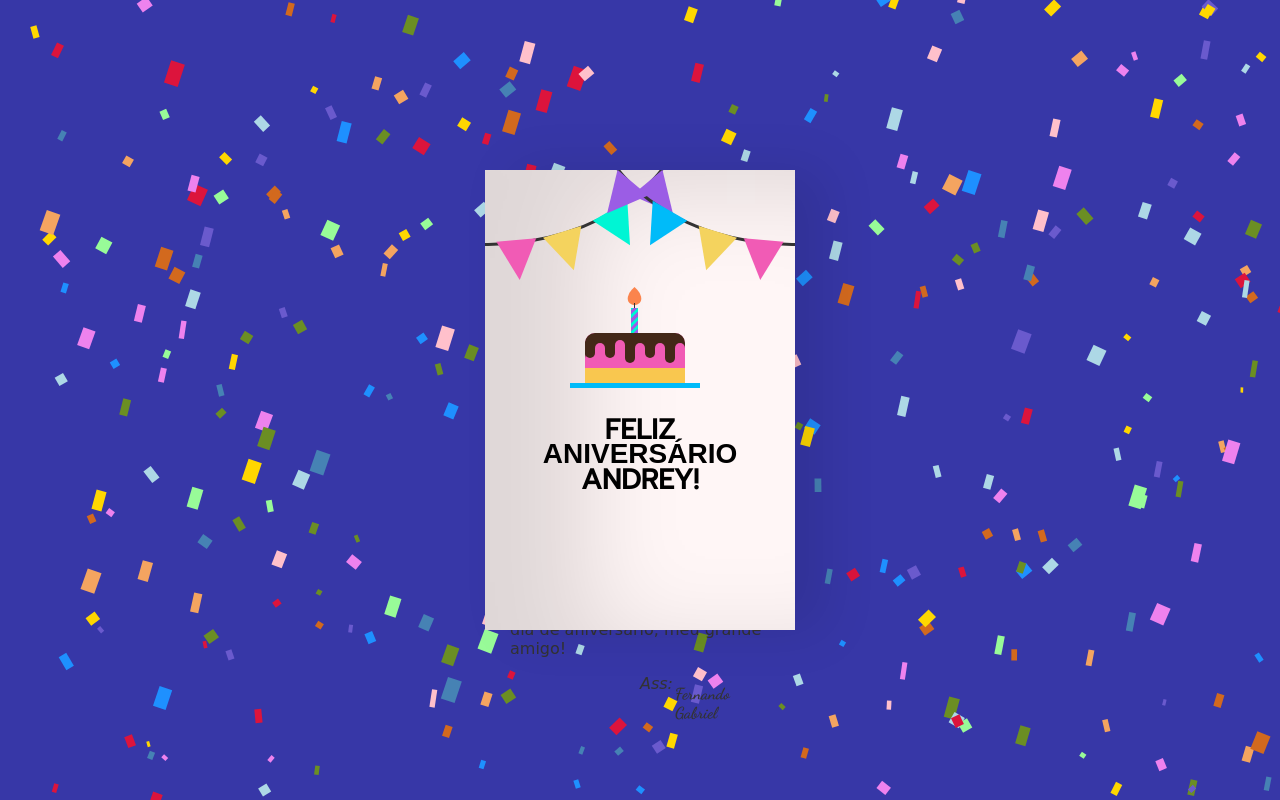
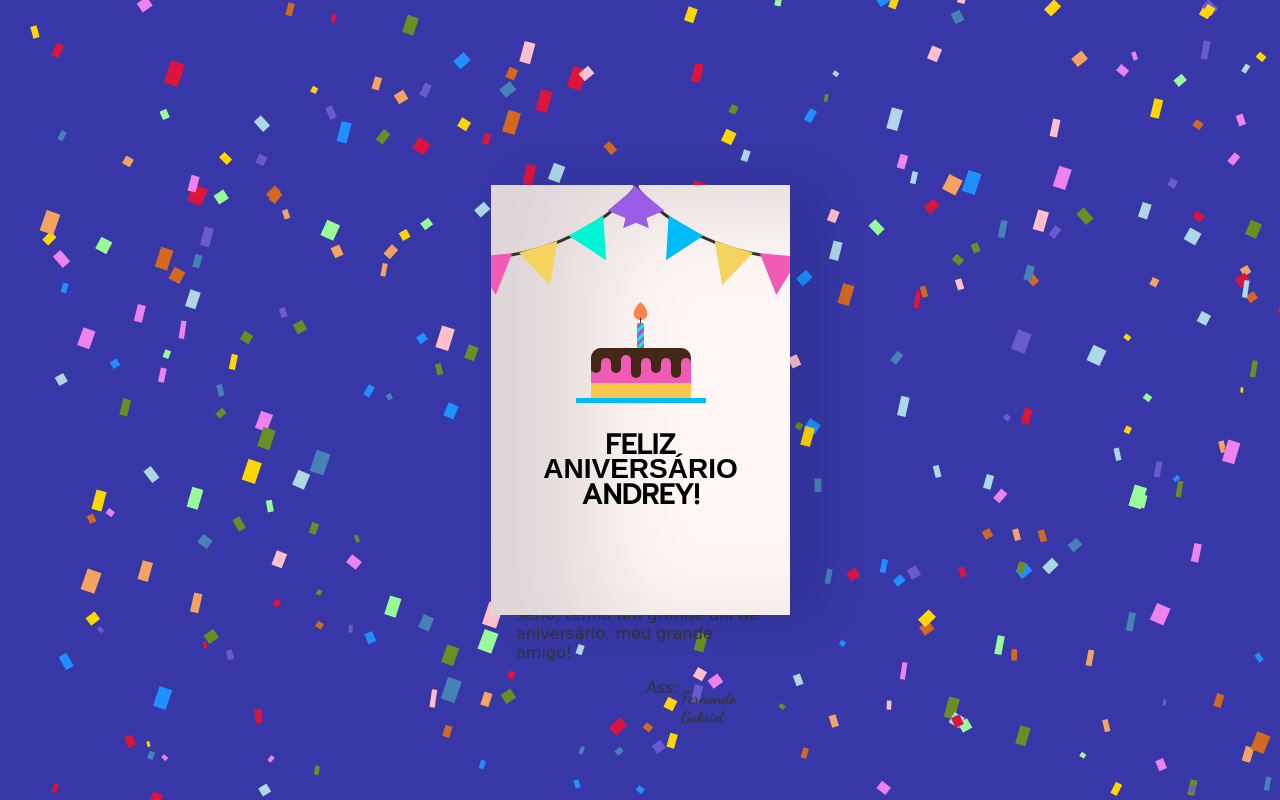
Before and after one commit to FernandoGabrielSilva/FelizAniversario, a plain HTML site: page index.html in a window 1280 px wide. Drawn offline with Linux system fonts and the light colour scheme; a web font is replaced by a local one.

Commit message:
Add files via upload

```diff
--- a/css/style.css
+++ b/css/style.css
@@ -16,8 +16,8 @@ body {
   /*Create the card container*/
   .birthdayCard {
     position: relative;
-    width: 310px;
-    height:460px;
+    width: 299px;
+    height:430px;
     cursor: pointer;
     transform-style: preserve-3d;
     transform: perspective(2500px);
@@ -57,8 +57,8 @@ body {
   .cardFront {
     position: relative;
     background-color: rgb(255, 246, 246);
-    width: 310px;
-    height:460px;
+    width: 299px;
+    height:430px;
     overflow: hidden;
     transform-origin: left;
     box-shadow: inset 100px 20px 100px rgba(0,0,0,.13), 30px 0 50px rgba(0,0,0,0.1);
@@ -92,7 +92,7 @@ body {
   .wrap-deco {
     position: absolute;
     top:-230px;
-    left:-200px;
+    left:-230px;
   }
 
   .decorations {
@@ -144,7 +144,7 @@ body {
     transform: scaleX(-1);
     position: absolute;
     top:-230px;
-    left:510px;
+    left:520px;
   }
 
   .decorationsThree:before {
@@ -223,8 +223,8 @@ body {
   .cardInside {
     position: absolute;
     background-color: #fff;
-    width: 310px;
-    height: 460px;
+    width: 299px;
+    height: 430px;
     z-index:-1;
     left:0;
     top:0;
@@ -233,13 +233,13 @@ body {
 
   .inside-text {
     position: relative;
-    top:-160px;
+    top:-175px;
     transform: scale(0.7);
   }
 
   .wishes {
     position: relative;
-    top:-100px;
+    top:-130px;
     margin: 25px;
   }
 
```
